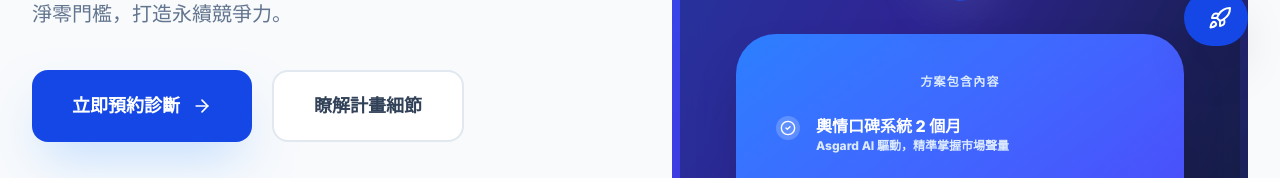
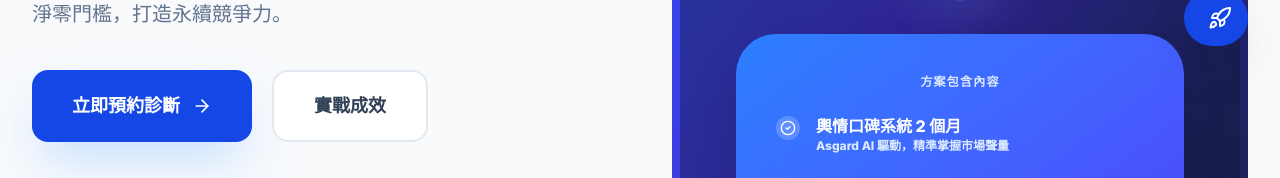
Before and after one commit to Lee-unhn/-19-1, a React (Vite) app: page / in a window 1280 px wide. Shown: the part 722-900 px from the top of the page. Built offline with nearby package versions, Linux system fonts and the light colour scheme.

Commit message:
去除計畫說明改成實戰按鈕

```diff
--- a/src/App.tsx
+++ b/src/App.tsx
@@ -69,10 +69,10 @@ const Hero = () => (
             <ArrowRight className="w-5 h-5 group-hover:translate-x-1 transition-transform" />
           </button>
           <button
-            onClick={() => document.getElementById('background')?.scrollIntoView({ behavior: 'smooth' })}
+            onClick={() => document.getElementById('success-stories')?.scrollIntoView({ behavior: 'smooth' })}
             className="px-10 py-5 rounded-2xl border-2 border-slate-200 bg-white font-black text-lg text-slate-700 hover:bg-slate-50 transition-all active:scale-95"
           >
-            瞭解計畫細節
+            實戰成效
           </button>
         </div>
 
@@ -408,7 +408,7 @@ const SuccessStories = () => {
   ];
 
   return (
-    <section className="py-32 bg-slate-900 text-white overflow-hidden relative">
+    <section id="success-stories" className="py-32 bg-slate-900 text-white overflow-hidden relative">
       <div className="absolute top-0 left-0 w-full h-full opacity-20 pointer-events-none">
         <div className="absolute top-1/2 left-1/2 -translate-x-1/2 -translate-y-1/2 w-[1000px] h-[1000px] bg-blue-600 rounded-full blur-[150px]"></div>
       </div>
@@ -772,7 +772,7 @@ const Footer = () => (
           <ul className="space-y-4 text-sm text-slate-500 font-light">
             <li><button onClick={() => window.scrollTo({top: 0, behavior: 'smooth'})} className="hover:text-blue-700 transition-colors">計畫簡介</button></li>
             <li><button onClick={() => document.getElementById('overview')?.scrollIntoView({behavior: 'smooth'})} className="hover:text-blue-700 transition-colors">策略總覽</button></li>
-            <li><button onClick={() => document.getElementById('talent')?.scrollIntoView({behavior: 'smooth'})} className="hover:text-blue-700 transition-colors">人才培育</button></li>
+            <li><button onClick={() => document.getElementById('success-stories')?.scrollIntoView({behavior: 'smooth'})} className="hover:text-blue-700 transition-colors">實戰成效</button></li>
             <li><button onClick={() => document.getElementById('service-ecosystem')?.scrollIntoView({behavior: 'smooth'})} className="hover:text-blue-700 transition-colors">服務流程</button></li>
           </ul>
         </div>
```
